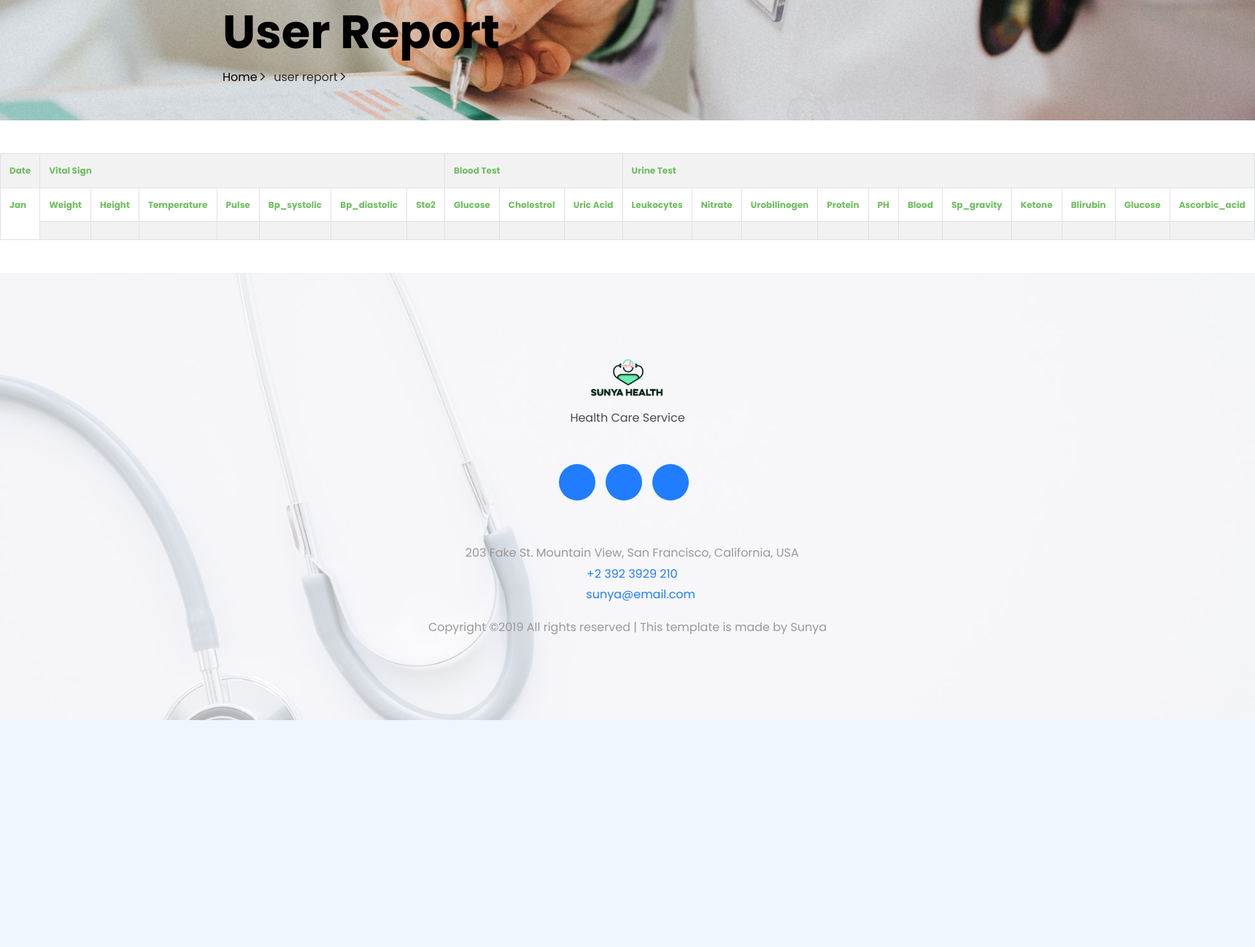
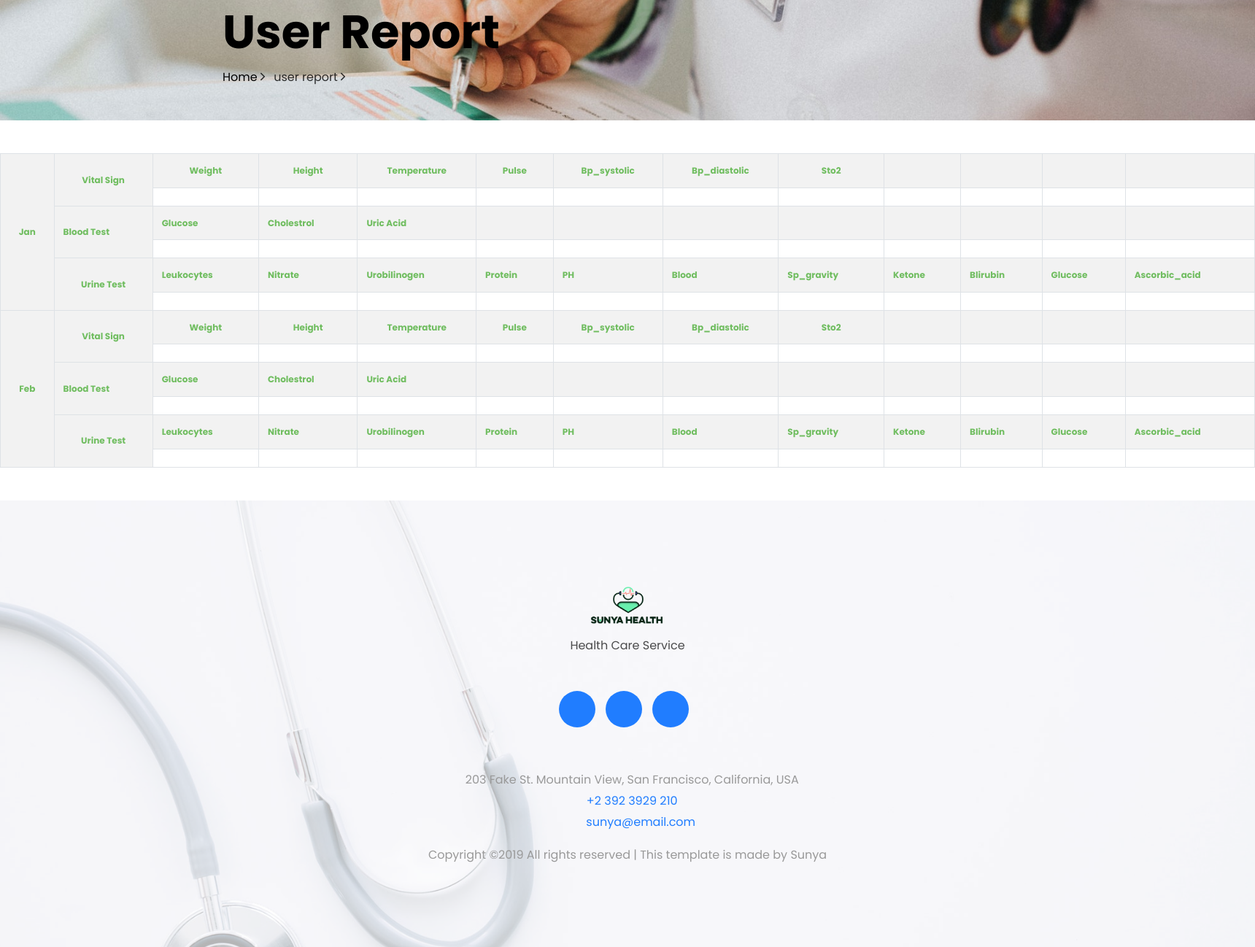
Before and after one commit to sunya-health/sunya, a Django app: page /sunya/report/ in a window 1720 px wide. Shown: the part 435-1733 px from the top of the page at 73% size. Before the commit the page ends 1422 px from the top, so only its background shows below. Run offline with Django 3.2, Linux system fonts and the light colour scheme; lists and menus that the app fills with data are empty; parts of the project's set-up code (start-up, migrations or seed data) failed here and were passed over; some libraries are stand-ins or nearby versions; some web fonts are replaced.

Commit message:
table added for user report

```diff
--- a/templates/health/health_report.html
+++ b/templates/health/health_report.html
@@ -31,14 +31,10 @@
                     <div class="col-sm-12 report_table">
                         <table id="dt-orgList" class="table table-bordered table-striped"
                                style="font-size: 12px; width: 100%; margin-top: 45px; margin-bottom: 45px" role="grid" aria-describedby="example_info">
-                            <tr>
-                                <th>Date</th>
-                                <th colspan="7">Vital Sign</th>
-                                <th colspan="3">Blood Test</th>
-                                <th colspan="11">Urine Test</th>
-                            </tr>
-                            <tr>
-                                <th rowspan="2">Jan</th>
+
+                            <tr style="text-align: center">
+                                <th rowspan="6" style="vertical-align: middle">Jan</th>
+                                <th rowspan="2" style="vertical-align: middle">Vital Sign</th>
                                 <th>Weight</th>
                                 <th>Height</th>
                                 <th>Temperature</th>
@@ -46,11 +42,53 @@
                                 <th>Bp_systolic</th>
                                 <th>Bp_diastolic</th>
                                 <th>Sto2</th>
-
+                                <th></th>
+                                <th></th>
+                                <th></th>
+                                <th></th>
+                            </tr>
+                            <tr>
+                                <td></td>
+                                <td></td>
+                                <td></td>
+                                <td></td>
+                                <td></td>
+                                <td></td>
+                                <td></td>
+                                <td></td>
+                                <td></td>
+                                <td></td>
+                                <td></td>
+                            </tr>
+                            <tr>
+                                <th rowspan="2" style="vertical-align: middle">Blood Test</th>
                                 <th>Glucose</th>
                                 <th>Cholestrol</th>
                                 <th>Uric Acid</th>
-
+                                <th></th>
+                                <th></th>
+                                <th></th>
+                                <th></th>
+                                <th></th>
+                                <th></th>
+                                <th></th>
+                                <th></th>
+                            </tr>
+                            <tr>
+                                <td></td>
+                                <td></td>
+                                <td></td>
+                                <td></td>
+                                <td></td>
+                                <td></td>
+                                <td></td>
+                                <td></td>
+                                <td></td>
+                                <td></td>
+                                <td></td>
+                            </tr>
+                            <tr>
+                                <th rowspan="2" style="vertical-align: middle;text-align: center;">Urine Test</th>
                                 <th>Leukocytes</th>
                                 <th>Nitrate</th>
                                 <th>Urobilinogen</th>
@@ -71,11 +109,30 @@
                                 <td></td>
                                 <td></td>
                                 <td></td>
-
                                 <td></td>
                                 <td></td>
                                 <td></td>
+                                <td></td>
+                            </tr>
+                            {###################################################################################################}
 
+
+                            <tr style="text-align: center">
+                                <th rowspan="6" style="vertical-align: middle">Feb</th>
+                                <th rowspan="2" style="vertical-align: middle">Vital Sign</th>
+                                <th>Weight</th>
+                                <th>Height</th>
+                                <th>Temperature</th>
+                                <th>Pulse</th>
+                                <th>Bp_systolic</th>
+                                <th>Bp_diastolic</th>
+                                <th>Sto2</th>
+                                <th></th>
+                                <th></th>
+                                <th></th>
+                                <th></th>
+                            </tr>
+                            <tr>
                                 <td></td>
                                 <td></td>
                                 <td></td>
@@ -88,7 +145,65 @@
                                 <td></td>
                                 <td></td>
                             </tr>
+                            <tr>
+                                <th rowspan="2" style="vertical-align: middle">Blood Test</th>
+                                <th>Glucose</th>
+                                <th>Cholestrol</th>
+                                <th>Uric Acid</th>
+                                <th></th>
+                                <th></th>
+                                <th></th>
+                                <th></th>
+                                <th></th>
+                                <th></th>
+                                <th></th>
+                                <th></th>
+                            </tr>
+                            <tr>
+                                <td></td>
+                                <td></td>
+                                <td></td>
+                                <td></td>
+                                <td></td>
+                                <td></td>
+                                <td></td>
+                                <td></td>
+                                <td></td>
+                                <td></td>
+                                <td></td>
+                            </tr>
+                            <tr>
+                                <th rowspan="2" style="vertical-align: middle;text-align: center;">Urine Test</th>
+                                <th>Leukocytes</th>
+                                <th>Nitrate</th>
+                                <th>Urobilinogen</th>
+                                <th>Protein</th>
+                                <th>PH</th>
+                                <th>Blood</th>
+                                <th>Sp_gravity</th>
+                                <th>Ketone</th>
+                                <th>Blirubin</th>
+                                <th>Glucose</th>
+                                <th>Ascorbic_acid</th>
+                            </tr>
+                            <tr>
+                                <td></td>
+                                <td></td>
+                                <td></td>
+                                <td></td>
+                                <td></td>
+                                <td></td>
+                                <td></td>
+                                <td></td>
+                                <td></td>
+                                <td></td>
+                                <td></td>
+                            </tr>
+
                         </table>
+
+
+
                     </div>
                 </div>
             </div>
```
